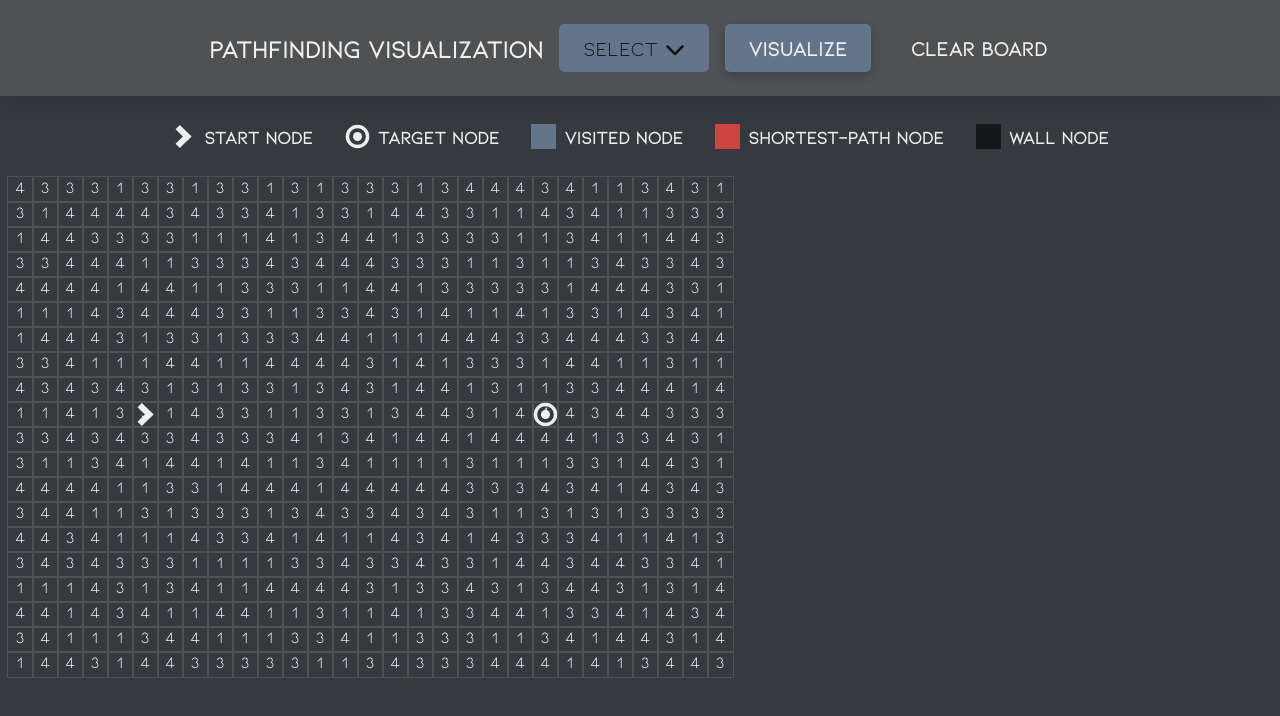
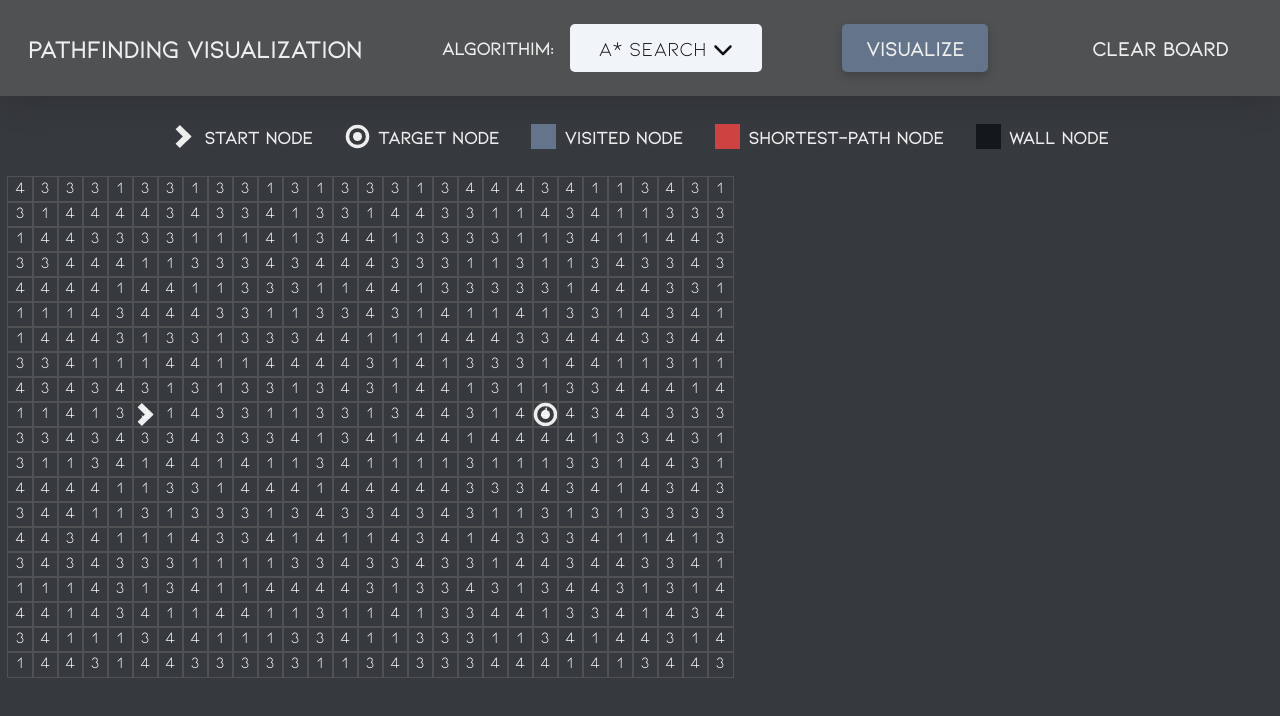
Before and after one commit to gitSuki/pathfinding-visualization, a Vue app: page / in a window 1280 px wide. Shown: the top 716 px of the page. Built offline with nearby package versions, Linux system fonts and the light colour scheme.

Commit message:
Complete styling for dropdown menu

```diff
--- a/src/components/NavBar.vue
+++ b/src/components/NavBar.vue
@@ -55,29 +55,31 @@ function toggleAlgoList() {
 }
 
 function changeSelectedAlgo(newAlgo) {
-  console.log(algoOption);
   algoOption.value = newAlgo;
+  store.dispatch("toggleDropdown", !store.getters.getIfDropdownDisplayed);
 }
 </script>
 
 <template>
   <nav>
     <h1>Pathfinding Visualization</h1>
-    <div class="dropdown">
-      <button class="select-btn" @click="toggleAlgoList">Select <font-awesome-icon :icon="chevronStatus" /></button>
-      <ul class="dropdown-menu" :class="{ 'visual-button': store.getters.getIfDropdownDisplayed }">
-        <li @click="changeSelectedAlgo('astar')">A* Search</li>
-        <hr>
-        <li @click="changeSelectedAlgo('djikstra')">Djikstras</li>
-      </ul>
+    <div class="algo-desc">
+      <span>Algorithim:</span>
+      <div class="dropdown">
+        <button class="select-btn" @click="toggleAlgoList">
+          {{ algoOptionDisplayText }}
+          <font-awesome-icon :icon="chevronStatus" />
+        </button>
+        <ul
+          class="dropdown-menu"
+          :class="{ 'dropdown-visual': store.getters.getIfDropdownDisplayed }"
+        >
+          <li @click="changeSelectedAlgo('astar')">A* Search</li>
+          <hr />
+          <li @click="changeSelectedAlgo('djikstra')">Djikstra</li>
+        </ul>
+      </div>
     </div>
-    <!-- <button class="select-btn" @click="toggleAlgoList">
-      {{ algoOptionDisplayText }} <font-awesome-icon :icon="chevronStatus" />
-    </button>
-    <ul v-if="store.getters.getIfDropdownDisplayed">
-      <li @click="changeSelectedAlgo('astar')">A* Search</li>
-      <li @click="changeSelectedAlgo('djikstra')">Djikstras</li>
-    </ul> -->
     <button
       @click="runVisualization(algoOption)"
       class="visualize-btn"
@@ -103,7 +105,7 @@ nav {
   flex-wrap: wrap;
   padding-top: 1.5rem;
   padding-bottom: 1.5rem;
-  gap: 1rem;
+  gap: 1rem 5rem;
   background-color: #4f5153;
   color: #eeeeee;
   box-shadow: 0 7px 30px rgba(0, 0, 0, 0.15);
@@ -118,9 +120,31 @@ button {
   color: #eeeeee;
 }
 
+span {
+  font-size: 18px;
+  font-weight: 900;
+  padding-right: 1rem;
+}
+
 hr {
   border-color: #111111;
   border-top: 1px solid #111111;
+}
+
+li {
+  padding: 1rem;
+  transition: 200ms;
+}
+
+li:hover {
+  background-color: #64748b;
+  color: #f1f5f9;
+  cursor: pointer;
+}
+
+.algo-desc {
+  display: flex;
+  align-items: center;
 }
 
 .visualize-btn {
@@ -158,7 +182,8 @@ hr {
 
 .select-btn {
   color: #111111;
-  background-color: #64748b;
+  background-color: #f1f5f9;
+  width: 12rem;
 }
 
 .dropdown {
@@ -167,11 +192,12 @@ hr {
 
 .dropdown-menu {
   color: #111111;
-  background-color: #64748b;
+  background-color: #f8fafc;
+  text-align: center;
   position: absolute;
-  display: flex;
-  flex-direction: column;
   gap: 1rem;
+  left: 0.5rem;
+  width: 11rem;
   list-style: none;
   top: calc(100% + 0.5rem);
   background-color: grey;
@@ -183,8 +209,8 @@ hr {
   pointer-events: none;
 }
 
-.visual-button {
-  background-color: #64748b;
+.dropdown-visual {
+  background-color: #f8fafc;
   opacity: 1;
   transform: translateY(0px);
   pointer-events: auto;
```
